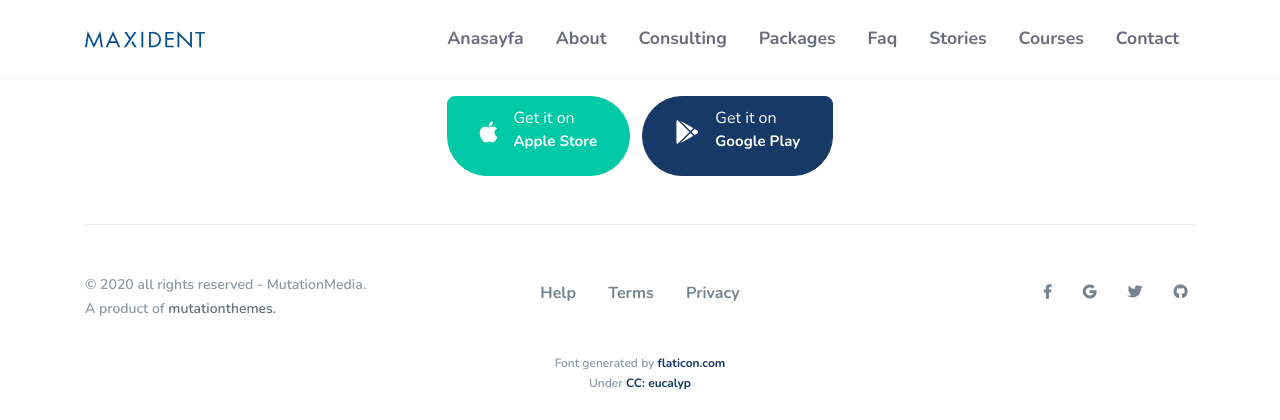
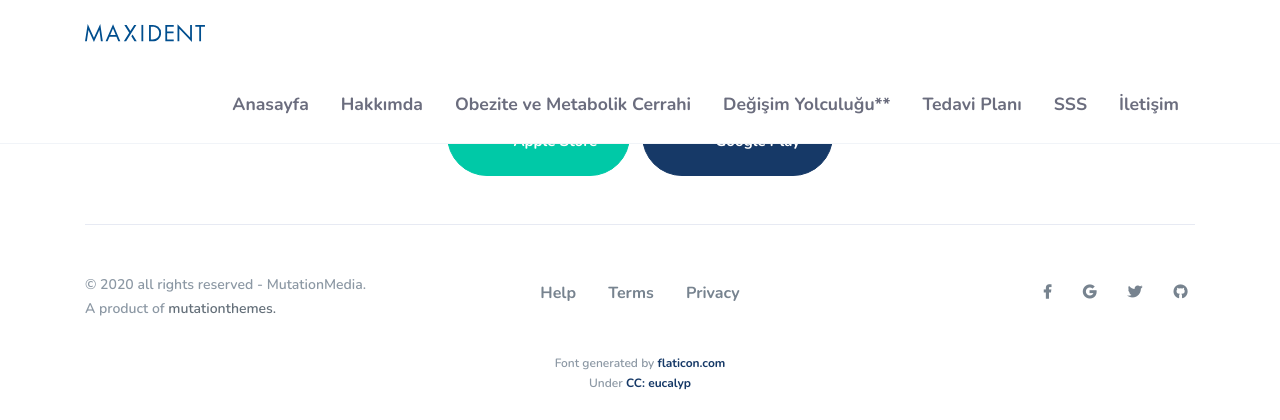
Before and after one commit to kkutayozgun/huseyin_akyol, a Django app: template templates/base.html in a window 1280 px wide. Shown: the top 420 px of the page. Run offline with Django 3.2, Linux system fonts and the light colour scheme; the template is opened without the code that fills it, so the values that code supplies are empty; parts of the project's set-up code (start-up, migrations or seed data) failed here and were passed over; some libraries are stand-ins or nearby versions.

Commit message:
header arrangement & translate

```diff
--- a/templates/components/base/header.html
+++ b/templates/components/base/header.html
@@ -16,19 +16,17 @@
                     <ul class=" navbar-nav  header-navbar-nav">
                         <li><a class="nav-link scroll" href="#home">{% trans "Anasayfa" %}</a>
                         </li>
-                        <li><a class="nav-link scroll" href="#about">About</a>
+                        <li><a class="nav-link scroll" href="#about">{% trans "Hakkımda"%}</a>
                         </li>
-                        <li><a class="nav-link scroll" href="#changeyourlife">Consulting</a>
+                        <li><a class="nav-link scroll" href="#changeyourlife">{% trans "Obezite ve Metabolik Cerrahi"%}</a>
                         </li>
-                        <li><a class="nav-link scroll" href="#packages">Packages</a>
+                        <li><a class="nav-link scroll" href="#changejourney">{% trans "Değişim Yolculuğu**"%}</a>
                         </li>
-                        <li><a class="nav-link scroll" href="#faq">Faq</a>
+                        <li><a class="nav-link scroll" href="#packages">{% trans "Tedavi Planı"%}</a>
                         </li>
-                        <li><a class="nav-link scroll" href="#stories">Stories</a>
+                        <li><a class="nav-link scroll" href="#faq">{% trans "SSS"%}</a>
                         </li>
-                        <li><a class="nav-link scroll" href="#courses">Courses</a>
-                        </li>
-                        <li class="mb-3 mb-lg-0"><a class="nav-link scroll" href="#contact">Contact</a>
+                        <li class="mb-3 mb-lg-0"><a class="nav-link scroll" href="#contact">{% trans "İletişim"%}</a>
                         </li>
                     </ul>
                 </div>
```
